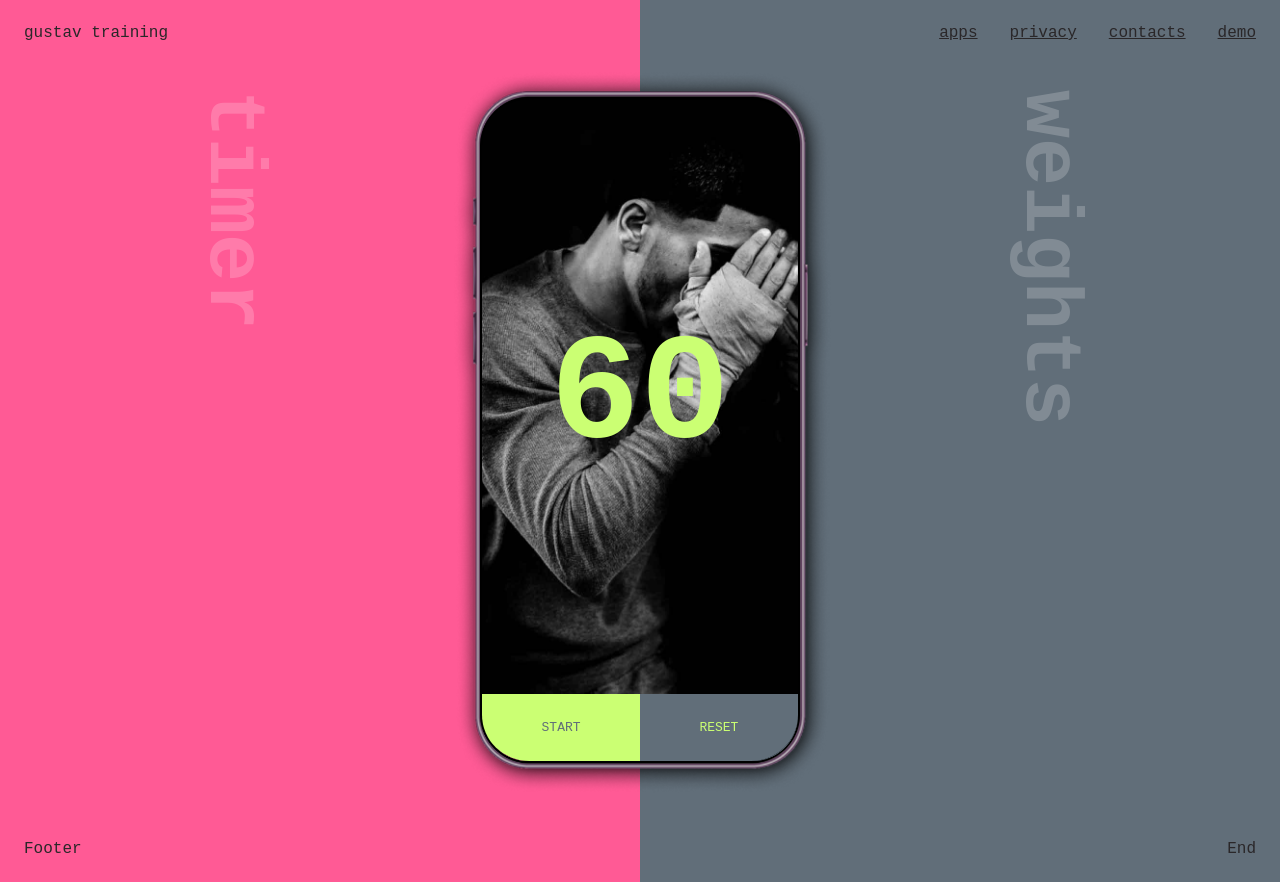
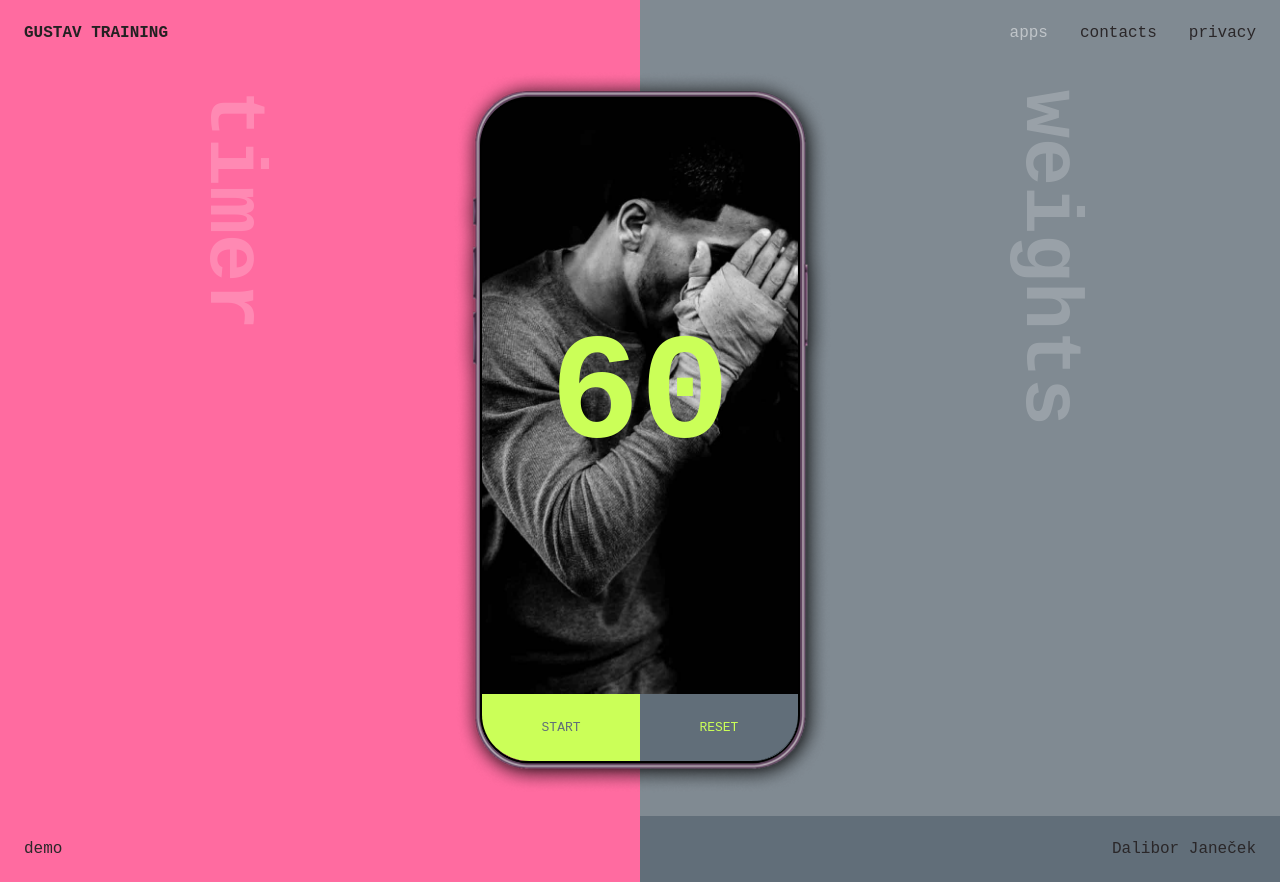
Before and after one commit to daxovi/gustav-web, a React (Create React App) app: page / in a window 1280 px wide. Built offline with nearby package versions, Linux system fonts and the light colour scheme; a web font is replaced by a local one.

Commit message:
menu + content

```diff
--- a/src/App.css
+++ b/src/App.css
@@ -11,7 +11,7 @@ body {
   display: grid;
   grid-template-columns: 1fr 400px 1fr;
   grid-template-rows: 1fr 750px 1fr;
-  background-color: var(--reset);
+  background-color: var(--weights-bg);
   transition: grid-template-columns var(--transition-duration);
 }
 
@@ -37,13 +37,13 @@ body {
 
 .web--timer {
   justify-content: flex-end;
-  background-color: var(--stop);
+  background-color: var(--timer-bg);
   margin-right: -200px;
   padding-right: 200px;
 }
 
 .web--weights {
-  background-color: var(--reset);
+  background-color: var(--weights-bg);
   margin-left: -200px;
   padding-left: 200px;
 }
--- a/src/components/End.css
+++ b/src/components/End.css
@@ -1,8 +1,18 @@
 .end {
     padding: 1.5em;
     margin-left: -200px;
-    background-color: var(--reset);
     display: flex;
     align-items: flex-end;
     justify-content: flex-end;
   }
+
+  .end a {
+    padding-left: 2em;
+    color: #2a2729;
+    text-decoration: none;
+  }
+
+  .end a.active {
+    color: white;
+    opacity: 0.5;
+  }
--- a/src/components/End.js
+++ b/src/components/End.js
@@ -1,9 +1,12 @@
 import React from 'react'
 import "./End.css"
+import { NavLink } from 'react-router-dom'
 
 const End = () => {
   return (
-    <div className='end'>End</div>
+    <div className='end'>
+                      <a href="http://www.daliborjanecek.cz">Dalibor Janeček</a>
+    </div>
   )
 }
 
--- a/src/components/Footer.css
+++ b/src/components/Footer.css
@@ -1,7 +1,17 @@
 .footer {
     margin-right: -200px;
-    background-color: var(--stop);
+    background-color: var(--timer-bg);
     padding: 1.5em;
     display: flex;
     align-items: flex-end;
   }
+
+  .footer a {
+    color: #2a2729;
+    text-decoration: none;
+  }
+
+  .footer a.active {
+    color: white;
+    opacity: 0.5;
+  }
--- a/src/components/Footer.js
+++ b/src/components/Footer.js
@@ -1,10 +1,13 @@
 import React from 'react';
 import "./Footer.css";
+import { NavLink } from 'react-router-dom';
 
 const Footer = () => {
   return (
     <div className="footer">
-          Footer
+      <NavLink to="/demo" activeClassName="active">
+        demo
+      </NavLink>
         </div>
   )
 }
--- a/src/components/Header.css
+++ b/src/components/Header.css
@@ -1,11 +1,17 @@
 .header {
     padding: 1.5em;
     margin-right: -200px;
-    background-color: var(--stop);
+    background-color: var(--timer-bg);
   }
 
   .header #training {
     display: none;
+  }
+
+  .header h1 {
+    font-size: 1em;
+    margin: 0;
+    text-transform: uppercase;
   }
 
 
--- a/src/components/Header.js
+++ b/src/components/Header.js
@@ -3,7 +3,7 @@ import "./Header.css";
 
 const Header = () => {
   return (
-    <div className="header">gustav <span id='training'>training</span></div>
+    <div className="header"><h1>gustav <span id='training'>training</span></h1></div>
   )
 }
 
--- a/src/components/Menu.css
+++ b/src/components/Menu.css
@@ -7,4 +7,10 @@
   .menu a {
     padding-left: 2em;
     color: #2a2729;
+    text-decoration: none;
   }
+
+  .menu a.active {
+    color: white;
+    opacity: 0.5;
+  }
--- a/src/components/Menu.js
+++ b/src/components/Menu.js
@@ -1,14 +1,19 @@
 import React from 'react'
 import "./Menu.css"
-import { Link } from 'react-router-dom'
+import { NavLink } from 'react-router-dom'
 
 const Menu = () => {
   return (
     <div className='menu'>
-      <Link to="/">apps</Link>
-      <Link to="/privacypolicy">privacy</Link>
-      <Link to="/contacts">contacts</Link>
-      <Link to="/demo">demo</Link>
+      <NavLink exact to="/" activeClassName="active">
+        apps
+      </NavLink>
+      <NavLink to="/contacts" activeClassName="active">
+        contacts
+      </NavLink>
+      <NavLink to="/privacypolicy" activeClassName="active">
+        privacy
+      </NavLink>
     </div>
   )
 }
--- a/src/components/TextPage.css
+++ b/src/components/TextPage.css
@@ -4,7 +4,7 @@
     display: grid;
     grid-template-columns: auto auto;
     grid-template-rows: 4em 1fr;
-    background-color: var(--reset);
+    background-color: var(--weights-bg);
     transition: grid-template-columns var(--transition-duration);
   }
 
@@ -14,7 +14,7 @@
   .web-single .end {
     padding: 1.5em;
     margin: 0;
-    background-color: var(--stop);
+    background-color: var(--timer-bg);
   }
 
   .web-single .content {
--- a/src/index.css
+++ b/src/index.css
@@ -2,14 +2,16 @@
 @import url('https://fonts.googleapis.com/css2?family=Inter:wght@100..900&family=Lato:ital,wght@0,100;0,300;0,400;0,700;0,900;1,100;1,300;1,400;1,700;1,900&family=Montserrat:ital,wght@0,100..900;1,100..900&display=swap');
 
 :root {
-  --accent: #CBFF73;
+  --accent: #cbff58;
   --reset: #616E79;
-  --stop: #FF5A95
+  --stop: #FF5A95;
+  --timer-bg: #FF6BA0;
+  --weights-bg: #808a92;
 }
 body {
   background-color: var(--reset);
   margin: 0;
-  color: #2a2729;
+  color: #232122;
 }
 
 .demo--app {
--- a/src/pages/PrivacyPolicy.js
+++ b/src/pages/PrivacyPolicy.js
@@ -5,7 +5,7 @@ const PrivacyPolicy = () => {
     return (
         <TextPage>
             <div>
-                <h2>privacy policy for Apps</h2>
+                <h2>privacy policy for Gustav apps</h2>
                 <p>Effective Date: 19. 2. 2024</p>
                 <p>Developer: Dalibor Janeček</p>
                 <h3>Introduction</h3>
```
